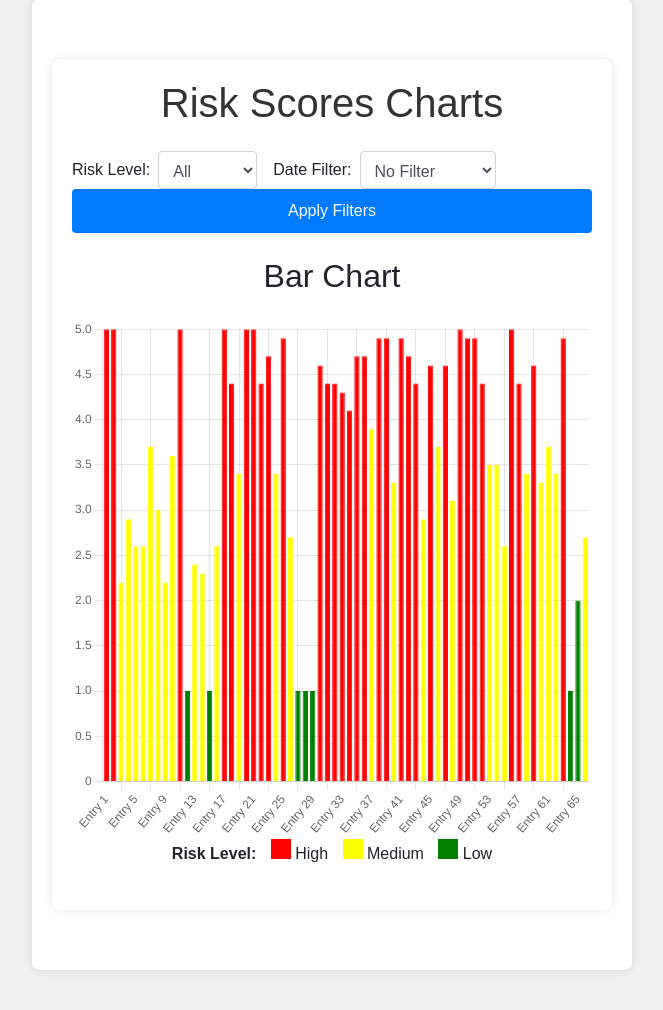
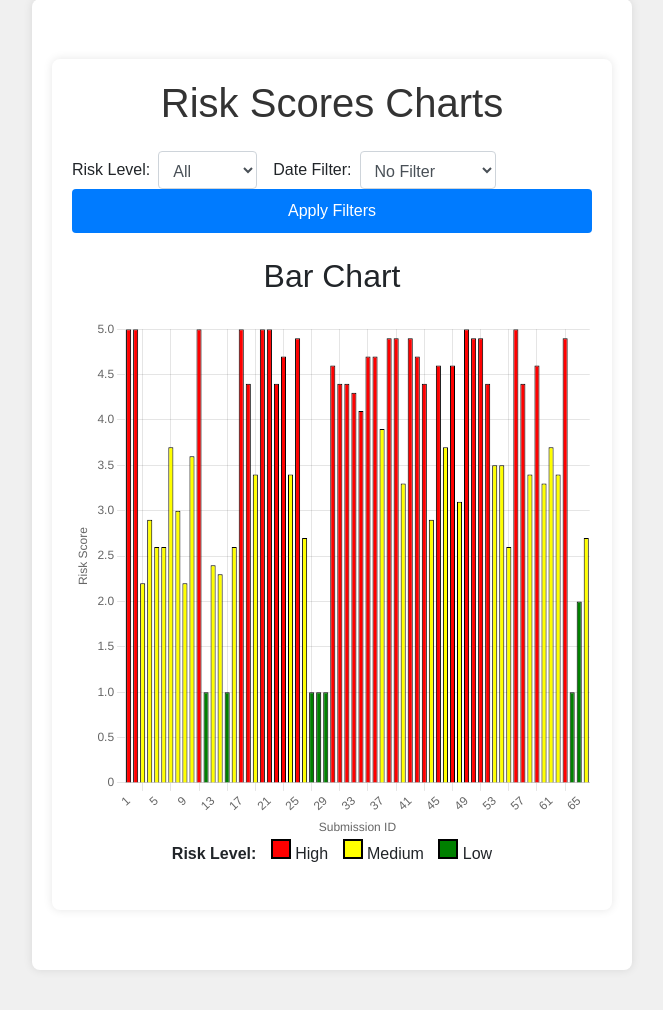
Before and after one commit to SujayGowda12/Website, a Flask app: page /chart in a window 1280 px wide. Shown: the part 81-1091 px from the top of the page, without its empty margins (308-971 px from the left). Run offline with Flask 3, Linux system fonts and the light colour scheme; a user stored in the database is signed in; some libraries are stand-ins or nearby versions.

Commit message:
Add updated files with chart and border modifications

```diff
--- a/app.py
+++ b/app.py
@@ -170,7 +170,8 @@ def chart():
 
     # Prepare arrays for the charts: scores, labels, and colors.
     risk_scores = [r.risk_score for r in filtered_risks] if filtered_risks else []
-    risk_labels = [f"Entry {i+1}" for i in range(len(filtered_risks))] if filtered_risks else []
+    # Use submission IDs as labels.
+    risk_labels = [str(r.id) for r in filtered_risks] if filtered_risks else []
     risk_colors = [r.risk_color for r in filtered_risks] if filtered_risks else []
 
     return render_template(
--- a/templates/chart.html
+++ b/templates/chart.html
@@ -30,12 +30,13 @@
     <!-- Bar Chart -->
     <h2 class="mb-4 text-center">Bar Chart</h2>
     <canvas id="barChart" width="400" height="400"></canvas>
-    <!-- Custom Legend for Bar Chart -->
+
+    <!-- Custom Legend for Bar Chart with Black Borders -->
     <div class="text-center mb-4">
         <strong>Risk Level:</strong>
-        <span style="display:inline-block; width:20px; height:20px; background-color:red; margin-left:10px;"></span> High
-        <span style="display:inline-block; width:20px; height:20px; background-color:yellow; margin-left:10px;"></span> Medium
-        <span style="display:inline-block; width:20px; height:20px; background-color:green; margin-left:10px;"></span> Low
+        <span style="display:inline-block; width:20px; height:20px; background-color:red; margin-left:10px; border:2px solid black;"></span> High
+        <span style="display:inline-block; width:20px; height:20px; background-color:yellow; margin-left:10px; border:2px solid black;"></span> Medium
+        <span style="display:inline-block; width:20px; height:20px; background-color:green; margin-left:10px; border:2px solid black;"></span> Low
     </div>
 </div>
 {% endblock %}
@@ -56,22 +57,32 @@
         data: {
             labels: riskLabels,
             datasets: [{
-                label: '',  // Hiding default legend
+                label: '',                   // Hiding default legend
                 data: riskScores,
                 backgroundColor: riskColors,
-                borderColor: riskColors,
-                borderWidth: 1
+                borderColor: 'black',        // Black borders around bars
+                borderWidth: 1               // Thicker border width
             }]
         },
         options: {
             plugins: {
                 legend: {
-                    display: false  // Disable default legend
+                    display: false          // Disable default legend
                 }
             },
             scales: {
+                x: {
+                    title: {
+                        display: true,
+                        text: 'Submission ID'
+                    }
+                },
                 y: {
-                    beginAtZero: true
+                    beginAtZero: true,
+                    title: {
+                        display: true,
+                        text: 'Risk Score'
+                    }
                 }
             }
         }
```
